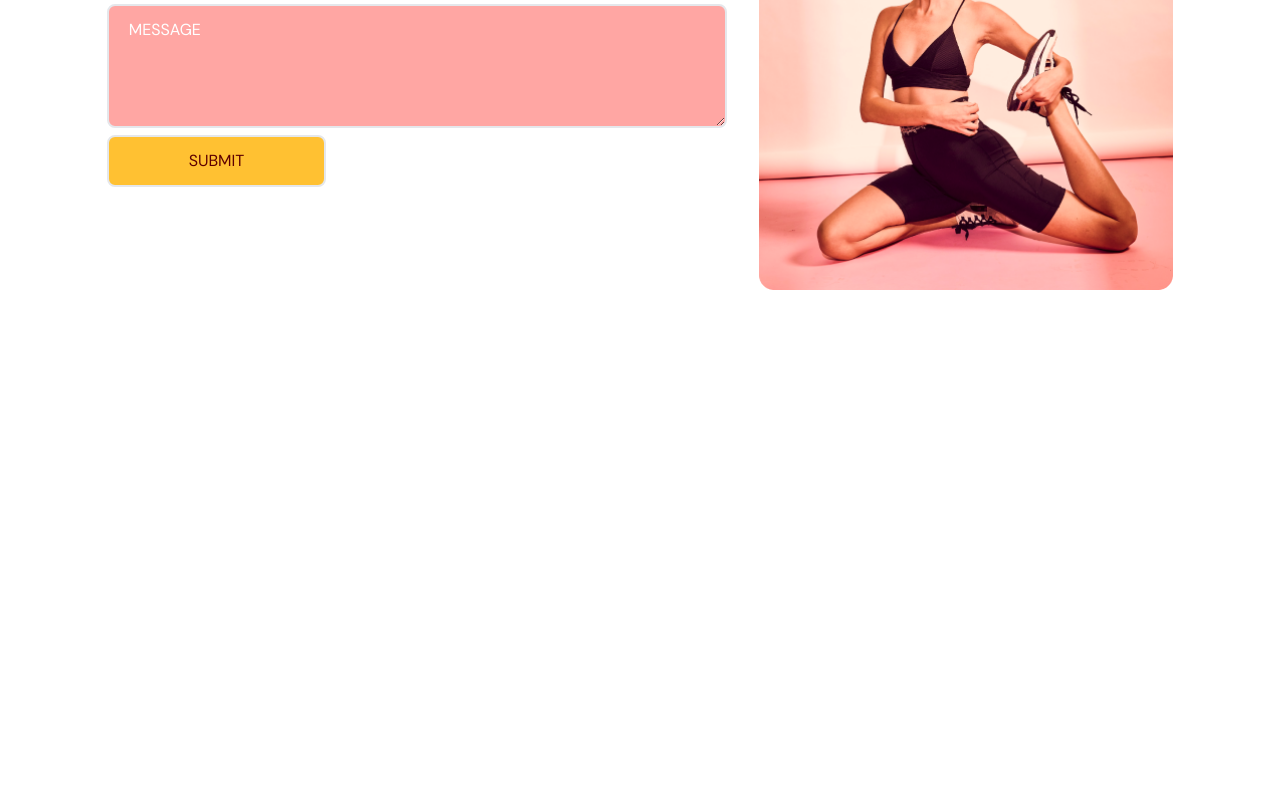
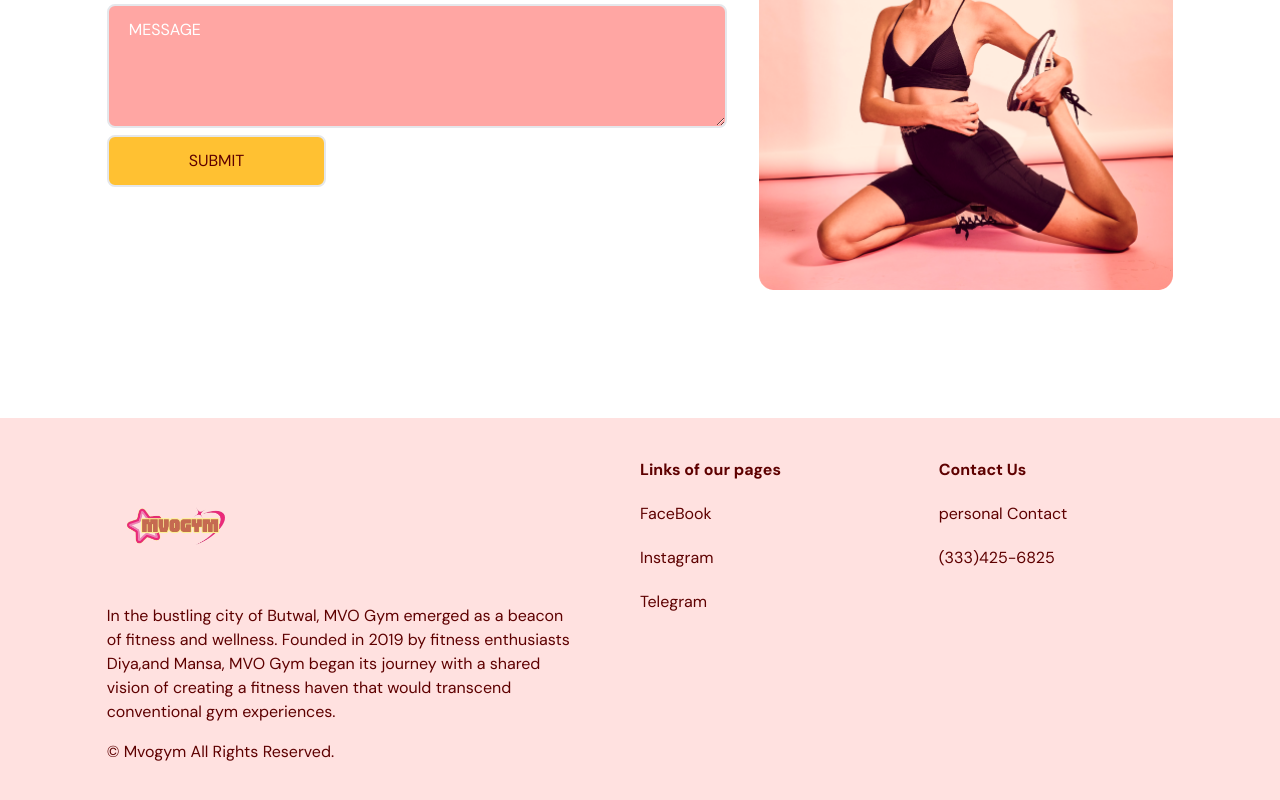
Before and after one commit to manishapariyar/Mvogym, a React (Vite) app: page / in a window 1280 px wide. Shown: the part 3438-4238 px from the top of the page. Before the commit the page ends 3856 px from the top, so only its background shows below. Built offline with nearby package versions, Linux system fonts and the light colour scheme.

Commit message:
footer section is complete

```diff
--- a/src/App.tsx
+++ b/src/App.tsx
@@ -5,6 +5,7 @@ import { SelectedPage } from "@/components/shared/types";
 import Benefits from "@/components/benefits/Benefits"
 import OurClasses from "./components/ourClasses/OurClasses";
 import ContactUS from "./components/contactus/ContactUS";
+import Footer from "./components/footer/Footer";
 
 const App = () => {
 
@@ -36,6 +37,7 @@ const App = () => {
     < Benefits setSelectedPage={setSelectedPage} />
     < OurClasses setSelectedPage={setSelectedPage} />
     < ContactUS setSelectedPage={setSelectedPage} />
+    <Footer/>
    </div>
   )
 }
--- /dev/null
+++ b/src/components/footer/Footer.tsx
@@ -0,0 +1,30 @@
+import Logo from "@/assets/logo.png";
+
+const Footer = () => {
+  return (
+    <footer className="bg-primary-100 py-10">
+      <div className="justify-content mx-auto w-5/6 gap-16 md:flex">
+        <div className="mt-5 basis-1/2 md:mt-0">
+          <img alt="logo" src={Logo} className="w-[130px]" />
+          <p className="my-4">
+          In the bustling city of Butwal, MVO Gym emerged as a beacon of fitness and wellness. Founded in 2019 by fitness enthusiasts Diya,and Mansa, MVO Gym began its journey with a shared vision of creating a fitness haven that would transcend conventional gym experiences.
+          </p>
+          <p>© Mvogym All Rights Reserved.</p>
+        </div>
+        <div className="mt-16 basis-1/4 md:mt-0">
+          <h4 className="font-bold">Links of our pages</h4>
+          <p className="my-5">FaceBook</p>
+          <p className="my-5">Instagram</p>
+          <p>Telegram</p>
+        </div>
+        <div className="mt-14 basis-1/4 md:mt-0">
+          <h4 className="font-bold">Contact Us</h4>
+          <p className="my-5">personal Contact</p>
+          <p>(333)425-6825</p>
+        </div>
+      </div>
+    </footer>
+  );
+};
+
+export default Footer;
--- a/src/components/navbar/Navbar.tsx
+++ b/src/components/navbar/Navbar.tsx
@@ -18,7 +18,7 @@ const Navbar = ({ isTopOfpage ,selectedPage,setSelectedPage}: Props) => {
 
   const [isMenuToggled, setIsMenuToggled] = useState<boolean>(false);
   const flexBetween = "flex items-center justify-between ";
- const isAboveMediumScreens = useMediaQuery("(min-width:1060px)");
+ const isAboveMediumScreens = useMediaQuery("(min-width:1000px)");
   const navbarBackgraound = isTopOfpage ? "": "bg-primary-100 drop-shadow";
   return <>
   <nav>
```
